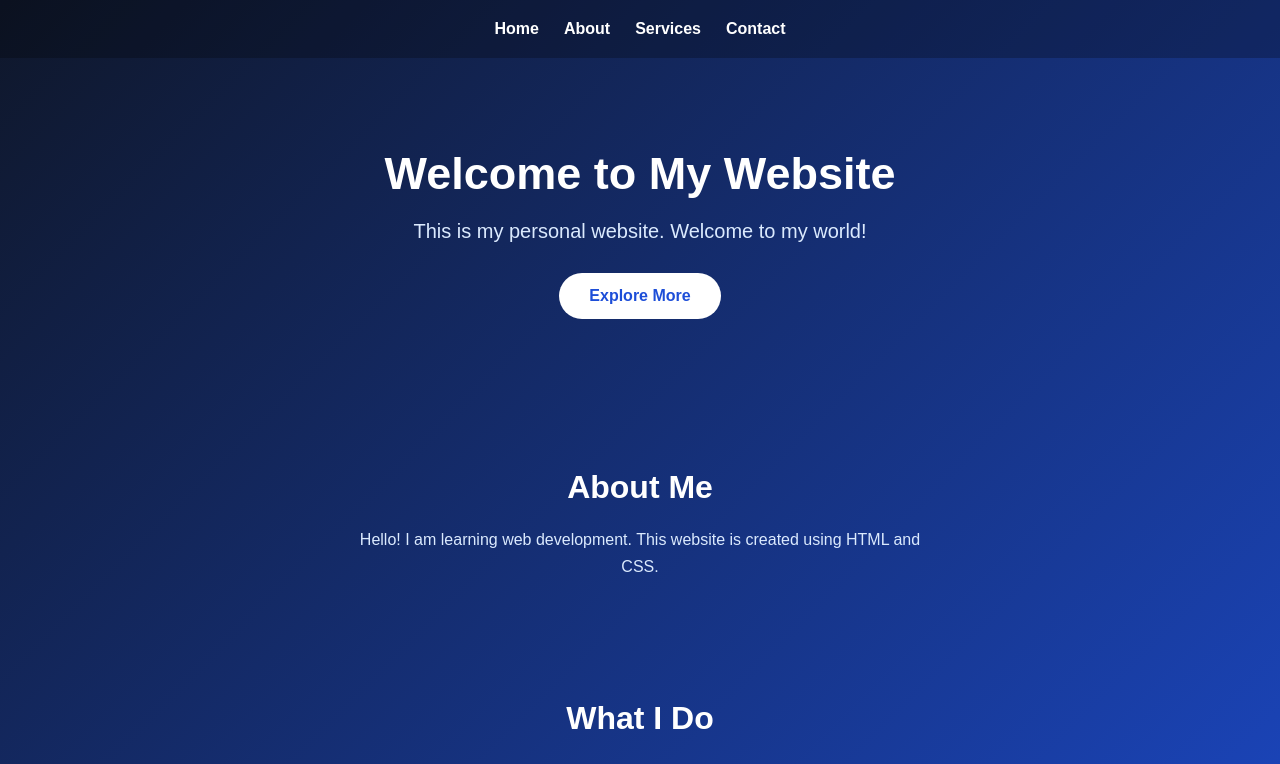
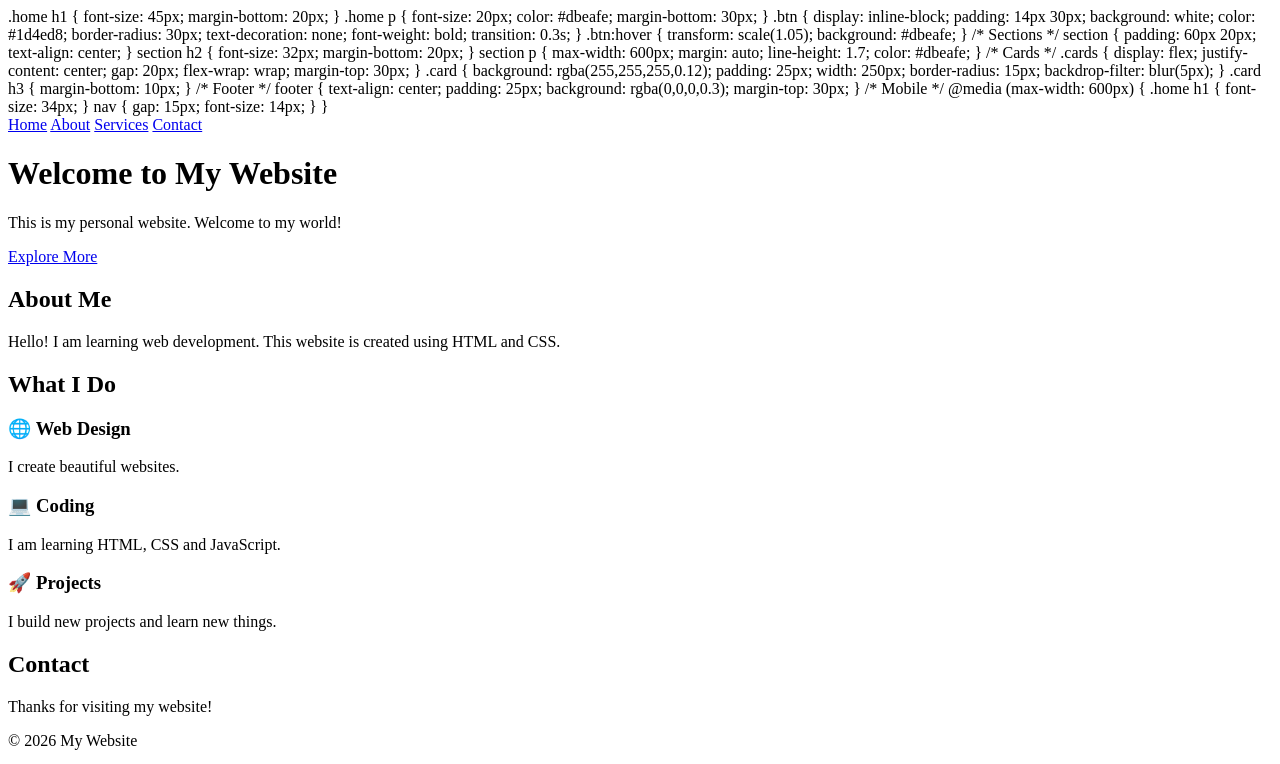
Before and after one commit to Maien900/FREE-FREE-PALESTINE, a plain HTML site: page index.html in a window 1280 px wide. Shown: the top 764 px of the page. Drawn offline with Linux system fonts and the light colour scheme.

Commit message:
index.html

```diff
--- a/index.html
+++ b/index.html
@@ -1,49 +1,3 @@
-<!DOCTYPE html>
-<html lang="en">
-<head>
-    <meta charset="UTF-8">
-    <meta name="viewport" content="width=device-width, initial-scale=1.0">
-
-    <title>My Website</title>
-
-    <style>
-        * {
-            margin: 0;
-            padding: 0;
-            box-sizing: border-box;
-        }
-
-        body {
-            font-family: Arial, sans-serif;
-            background: linear-gradient(135deg, #0f172a, #1d4ed8);
-            color: white;
-            min-height: 100vh;
-        }
-
-        /* Menu */
-        nav {
-            display: flex;
-            justify-content: center;
-            gap: 25px;
-            padding: 20px;
-            background: rgba(0, 0, 0, 0.25);
-        }
-
-        nav a {
-            color: white;
-            text-decoration: none;
-            font-weight: bold;
-        }
-
-        nav a:hover {
-            color: #93c5fd;
-        }
-
-        /* Home */
-        .home {
-            text-align: center;
-            padding: 90px 20px;
-        }
 
         .home h1 {
             font-size: 45px;
```
